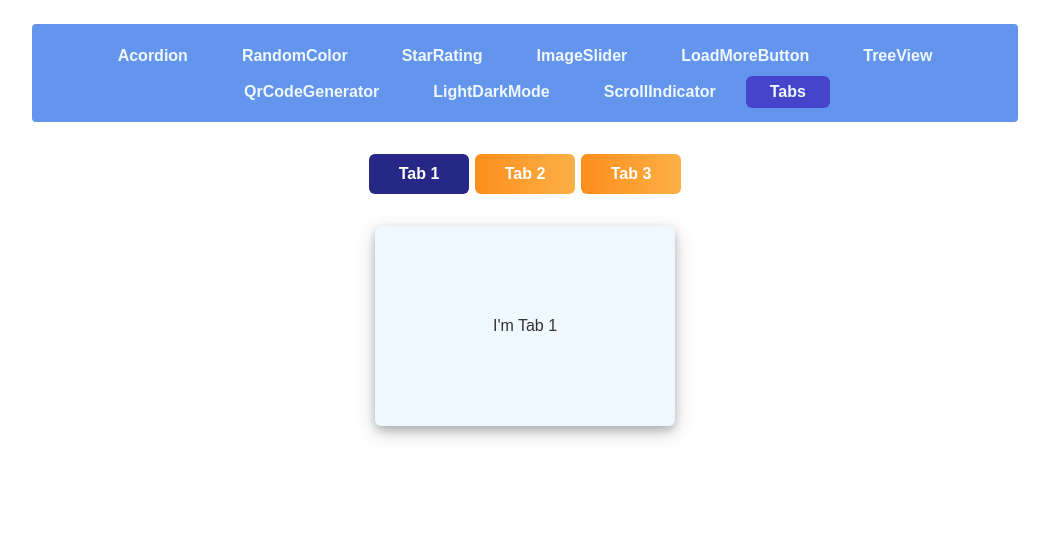
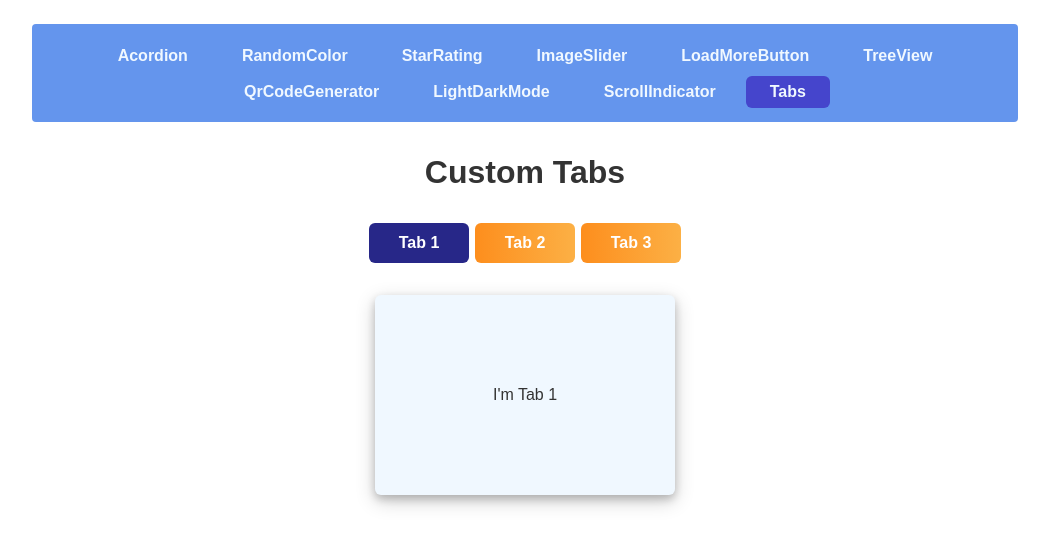
Before and after one commit to fabroche/25_react_projects, a React (Vite) app: page /#/tabs in a window 1280 px wide. Shown: the top 546 px of the page, without its empty margins (115-1164 px from the left). Built offline with nearby package versions, Linux system fonts and the light colour scheme.

Commit message:
feat: adde title to Tabs component

```diff
--- a/src/pages/Tabs/TabsPresenter.jsx
+++ b/src/pages/Tabs/TabsPresenter.jsx
@@ -9,6 +9,7 @@ function TabsPresenter() {
 
     return (
         <>
+            <h1>Custom Tabs</h1>
             <Tabs tabsContent={tabs} onChange={handleChange}/>
         </>
     );
```
